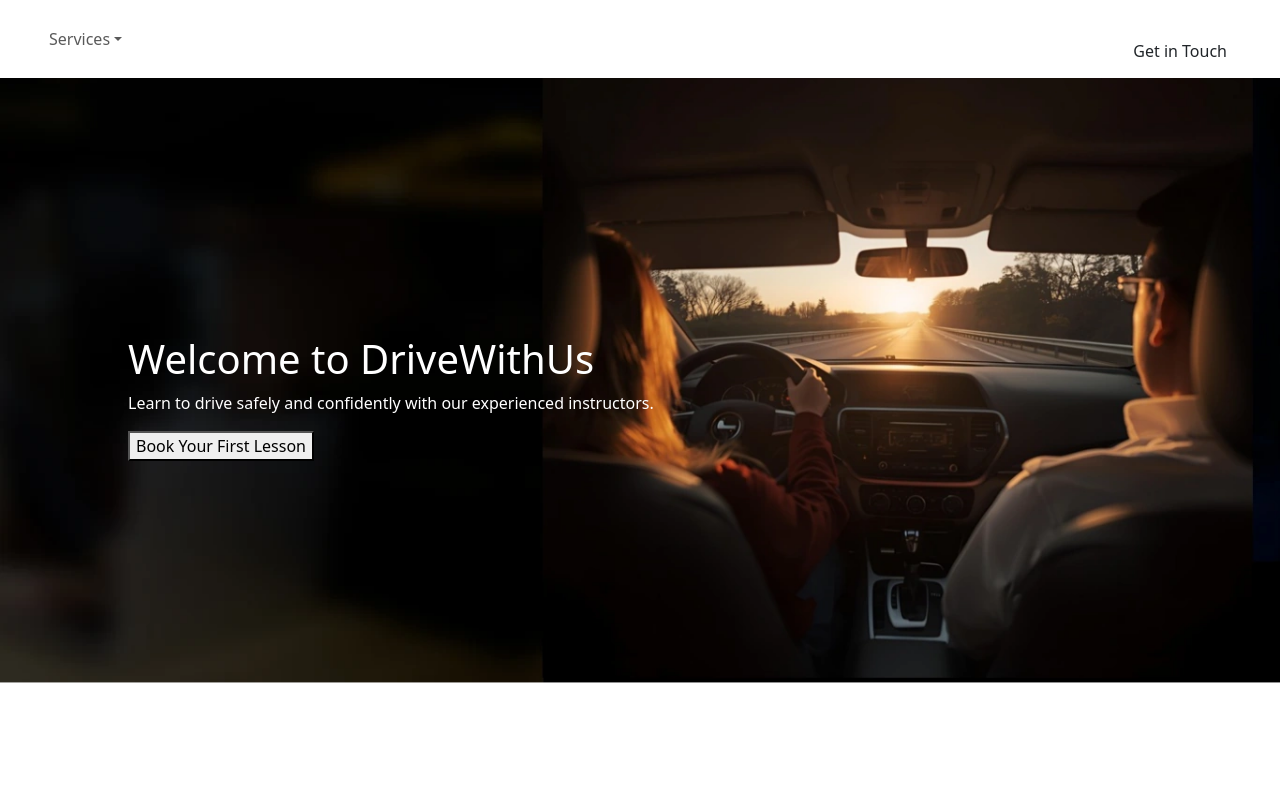
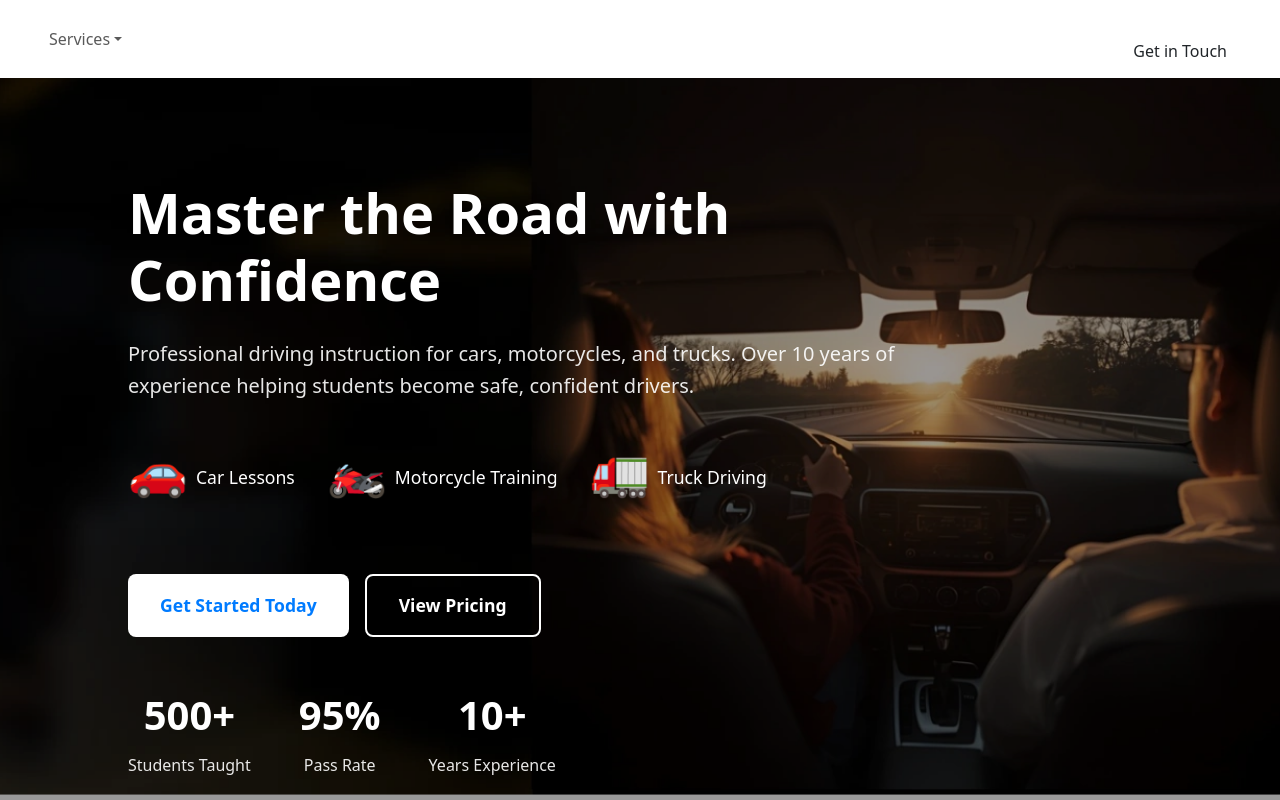
Before and after one commit to AllenGleeson/DrivingSchool, a React (Create React App) app in the folder frontend/: page / in a window 1280 px wide. Shown: the top 800 px of the page. Built offline with nearby package versions, Linux system fonts and the light colour scheme.

Commit message:
Updated hero component and css

```diff
--- a/frontend/src/assets/css/hero.css
+++ b/frontend/src/assets/css/hero.css
@@ -2,9 +2,148 @@
     background-image: url('../images/bg.webp');
     background-size: cover;
     background-position: center;
-    height: 40rem;
+    min-height: 100vh;
     display: flex;
     align-items: center;
-    padding: 0rem 8rem;
+    padding: 2rem 8rem;
     color: #fff;
+    position: relative;
 }
+
+.hero::before {
+    content: '';
+    position: absolute;
+    top: 0;
+    left: 0;
+    right: 0;
+    bottom: 0;
+    background: rgba(0, 0, 0, 0.4);
+    z-index: 1;
+}
+
+.hero-content {
+    position: relative;
+    z-index: 2;
+    max-width: 800px;
+}
+
+.hero h1 {
+    font-size: 3.5rem;
+    font-weight: 700;
+    margin-bottom: 1.5rem;
+    line-height: 1.2;
+}
+
+.hero-subtitle {
+    font-size: 1.25rem;
+    margin-bottom: 2rem;
+    line-height: 1.6;
+    opacity: 0.9;
+}
+
+.hero-features {
+    display: flex;
+    gap: 2rem;
+    margin-bottom: 2.5rem;
+    flex-wrap: wrap;
+}
+
+.feature-item {
+    display: flex;
+    align-items: center;
+    gap: 0.5rem;
+    font-size: 1.1rem;
+    font-weight: 500;
+}
+
+.feature-icon {
+    font-size: 1.5rem;
+}
+
+.hero-buttons {
+    display: flex;
+    gap: 1rem;
+    margin-bottom: 3rem;
+    flex-wrap: wrap;
+}
+
+.btn-primary, .btn-secondary {
+    padding: 1rem 2rem;
+    border: none;
+    border-radius: 8px;
+    font-size: 1.1rem;
+    font-weight: 600;
+    cursor: pointer;
+    transition: all 0.3s ease;
+    text-decoration: none;
+    display: inline-block;
+    text-align: center;
+}
+
+.btn-primary {
+    background: #007bff;
+    color: white;
+}
+
+.btn-primary:hover {
+    background: #0056b3;
+    transform: translateY(-2px);
+}
+
+.btn-secondary {
+    background: transparent;
+    color: white;
+    border: 2px solid white;
+}
+
+.btn-secondary:hover {
+    background: white;
+    color: #333;
+    transform: translateY(-2px);
+}
+
+.hero-stats {
+    display: flex;
+    gap: 3rem;
+    flex-wrap: wrap;
+}
+
+.stat {
+    text-align: center;
+}
+
+.stat-number {
+    display: block;
+    font-size: 2.5rem;
+    font-weight: 700;
+    color: #007bff;
+    margin-bottom: 0.5rem;
+}
+
+.stat-label {
+    font-size: 1rem;
+    opacity: 0.8;
+}
+
+@media (max-width: 768px) {
+    .hero {
+        padding: 2rem 2rem;
+        text-align: center;
+    }
+
+    .hero h1 {
+        font-size: 2.5rem;
+    }
+
+    .hero-features {
+        justify-content: center;
+    }
+
+    .hero-buttons {
+        justify-content: center;
+    }
+
+    .hero-stats {
+        justify-content: center;
+    }
+}
--- a/frontend/src/assets/css/home.css
+++ b/frontend/src/assets/css/home.css
@@ -0,0 +1,53 @@
+.container {
+    max-width: 1200px;
+    margin: 0 auto;
+    padding: 0 2rem;
+}
+
+/* Global button styles */
+.btn-primary, .btn-secondary {
+    padding: 1rem 2rem;
+    border: none;
+    border-radius: 8px;
+    font-size: 1.1rem;
+    font-weight: 600;
+    cursor: pointer;
+    transition: all 0.3s ease;
+    text-decoration: none;
+    display: inline-block;
+    text-align: center;
+}
+
+.btn-primary {
+    background: #007bff;
+    color: white;
+}
+
+.btn-primary:hover {
+    background: #0056b3;
+    transform: translateY(-2px);
+}
+
+.btn-secondary {
+    background: transparent;
+    color: #007bff;
+    border: 2px solid #007bff;
+}
+
+.btn-secondary:hover {
+    background: #007bff;
+    color: white;
+    transform: translateY(-2px);
+}
+
+/* Section spacing */
+section {
+    margin-bottom: 0;
+}
+
+/* Responsive design */
+@media (max-width: 768px) {
+    .container {
+        padding: 0 1rem;
+    }
+}
--- a/frontend/src/features/home/Hero.js
+++ b/frontend/src/features/home/Hero.js
@@ -4,9 +4,40 @@ const Hero = () => {
   return (
     <section className="hero">
       <div className="hero-content">
-        <h1>Welcome to DriveWithUs</h1>
-        <p>Learn to drive safely and confidently with our experienced instructors.</p>
-        <button className="btn-primary">Book Your First Lesson</button>
+        <h1>Master the Road with Confidence</h1>
+        <p className="hero-subtitle">Professional driving instruction for cars, motorcycles, and trucks. Over 10 years of experience helping students become safe, confident drivers.</p>
+        <div className="hero-features">
+          <div className="feature-item">
+            <span className="feature-icon">🚗</span>
+            <span>Car Lessons</span>
+          </div>
+          <div className="feature-item">
+            <span className="feature-icon">🏍️</span>
+            <span>Motorcycle Training</span>
+          </div>
+          <div className="feature-item">
+            <span className="feature-icon">🚛</span>
+            <span>Truck Driving</span>
+          </div>
+        </div>
+        <div className="hero-buttons">
+          <button className="btn-primary">Get Started Today</button>
+          <button className="btn-secondary">View Pricing</button>
+        </div>
+        <div className="hero-stats">
+          <div className="stat">
+            <span className="stat-number">500+</span>
+            <span className="stat-label">Students Taught</span>
+          </div>
+          <div className="stat">
+            <span className="stat-number">95%</span>
+            <span className="stat-label">Pass Rate</span>
+          </div>
+          <div className="stat">
+            <span className="stat-number">10+</span>
+            <span className="stat-label">Years Experience</span>
+          </div>
+        </div>
       </div>
     </section>
   );
--- a/frontend/src/pages/home.js
+++ b/frontend/src/pages/home.js
@@ -1,18 +1,20 @@
 import '../assets/css/home.css';
 import Hero from "../features/home/Hero";
+import Services from '../features/home/Services';
 import Pricing from '../features/home/Pricing';
 import About from '../features/home/About';
+import Testimonials from '../features/home/Testimonials';
 import Contact from '../features/home/Contact';
-import BookingCalendar from '../features/home/BookingCalendar';
 
 const Home = () => {
   return (
     <div>
       <Hero />
       <div className="container">
+        <Services />
         <Pricing />
         <About />
-        <BookingCalendar />
+        <Testimonials />
         <Contact />
       </div>
     </div>
```
